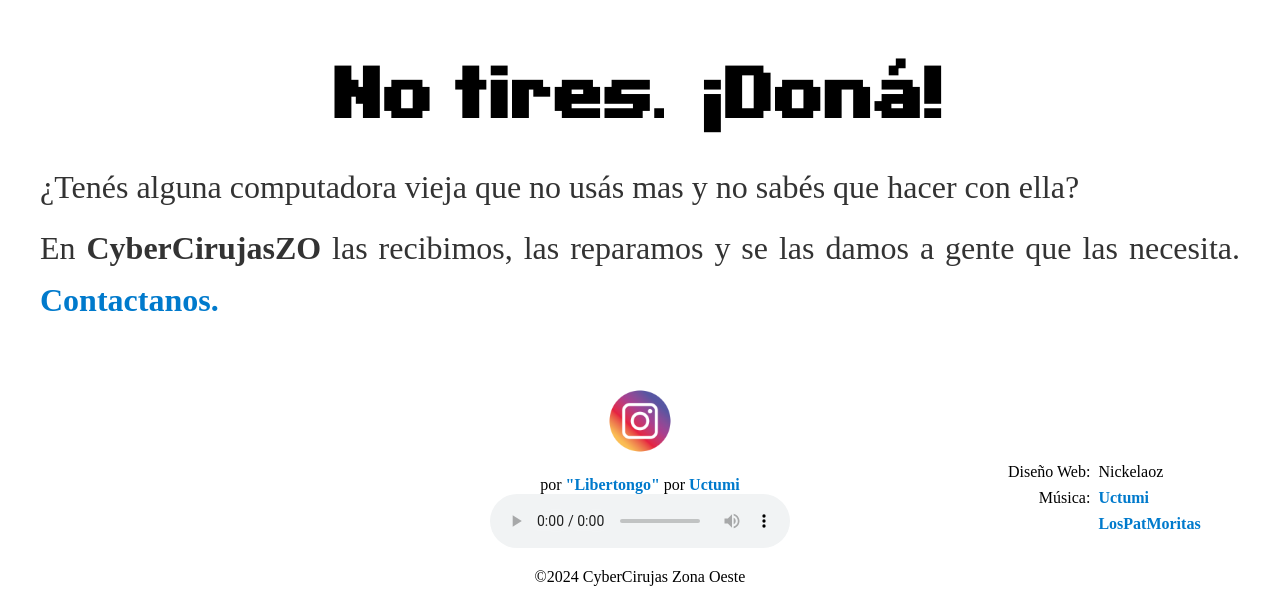
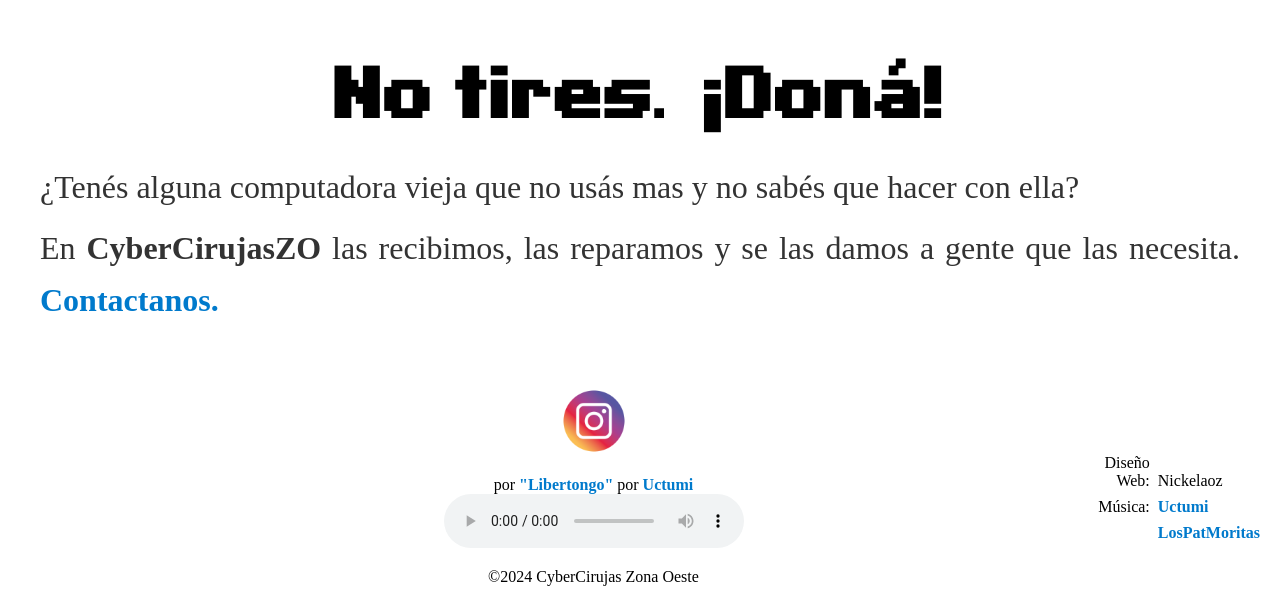
Before and after one commit to Nickelaoz/CyberCirujaZO, a plain HTML site: page index.html in a window 1280 px wide. Shown: the part 1948-2544 px from the top of the page. Drawn offline with Linux system fonts and the light colour scheme.

Commit message:
Créditos corridos mas a la derecha

```diff
--- a/style.css
+++ b/style.css
@@ -269,7 +269,7 @@ footer .columna.derecha {
     gap: 0.5rem;
     align-items: start;
     padding-top: 2rem;
-    padding-left: 3rem;
+    padding-left: 13rem;
     margin-bottom: 0;
 }
 
```
